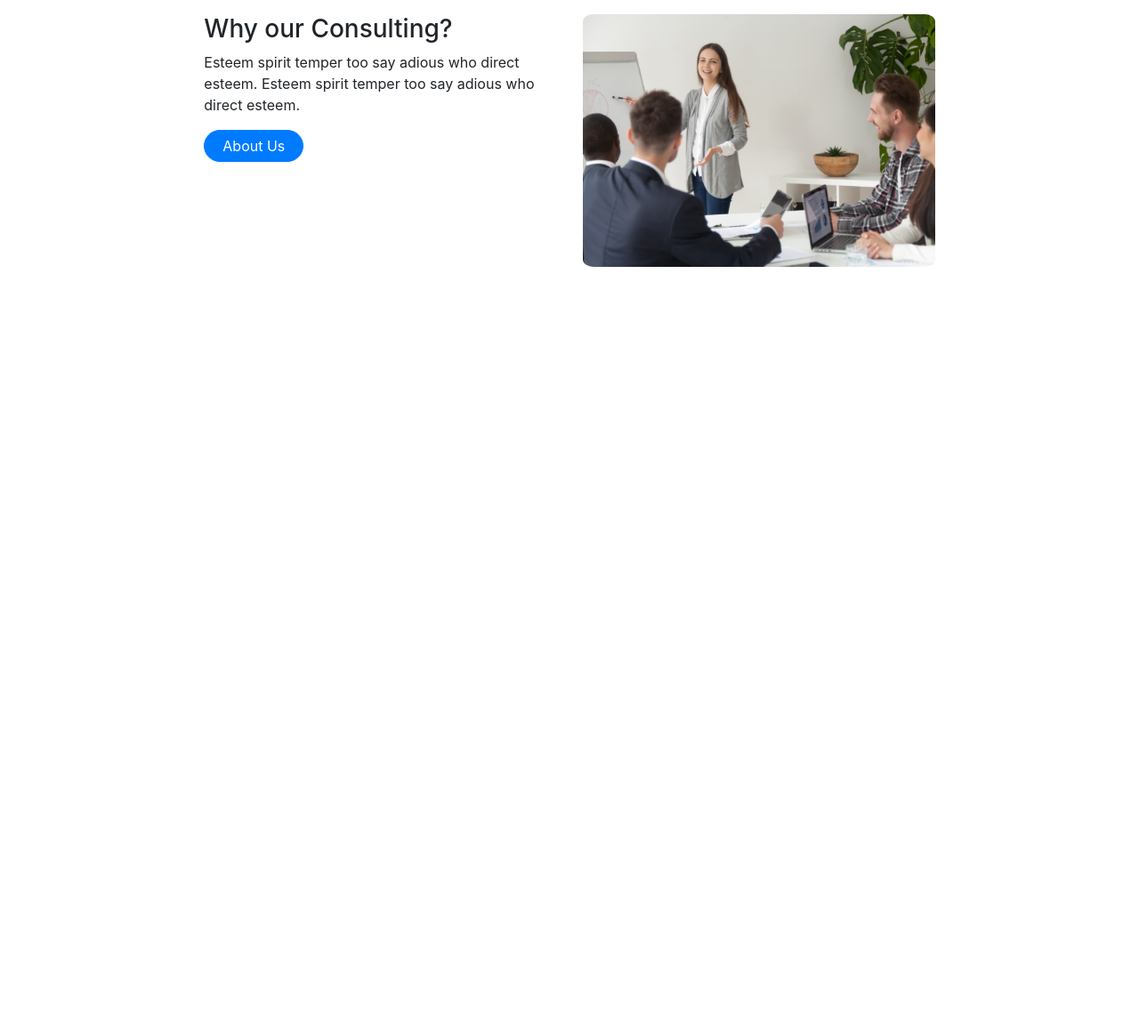
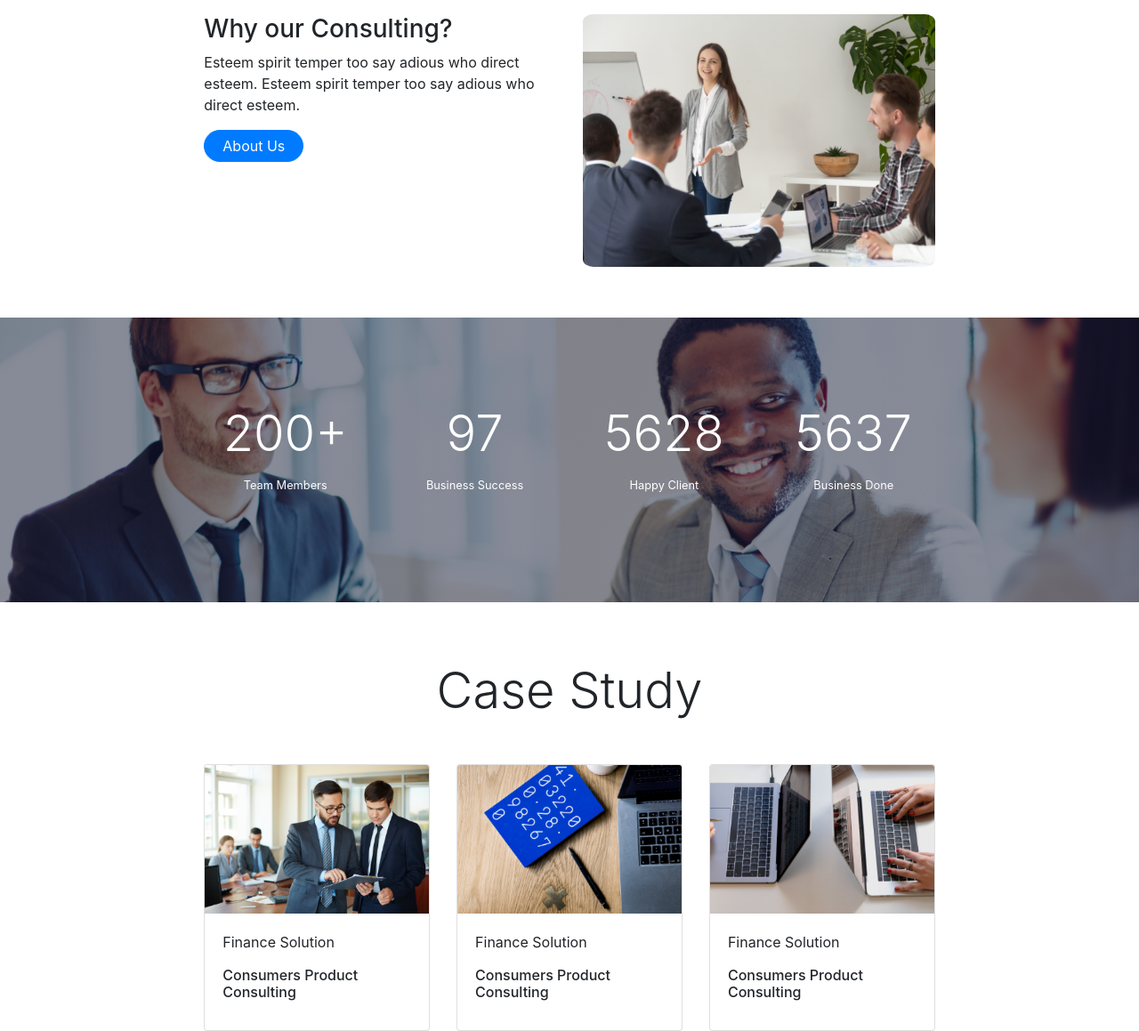
Before and after one commit to meetparikh12/Conbusi_template, a plain HTML site: page index.html in a window 1280 px wide. Shown: the part 1244-2403 px from the top of the page at 89% size. Before the commit the page ends 1544 px from the top, so only its background shows below. Drawn offline with nearby package versions, Linux system fonts and the light colour scheme; a web font is replaced by a local one.

Commit message:
Created analysis section with case study

```diff
--- a/css/style.css
+++ b/css/style.css
@@ -87,7 +87,7 @@ nav div ul li .nav-link:hover {
     border-bottom: 1px solid white;
 }
 
-.about-us-container{
+.adjust-container-width{
     margin: auto 13%;
 }
 .display-4{
@@ -95,7 +95,6 @@ nav div ul li .nav-link:hover {
     margin-bottom: 6%;
 }
  .card-box-design{
-
   margin: 10px 0px;
 }
 #about-button{
@@ -105,7 +104,20 @@ nav div ul li .nav-link:hover {
 }
 .about-us{
     margin-top: 7%;
+    margin-bottom: 7%;
 }
 .img-rounded{
     border-radius: 3%;
 }
+
+.analysis-bg-image{
+    position: relative;
+    background: linear-gradient(rgba(16, 22, 48,0.5), rgba(16, 22, 48,0.5)), url(../images/about/counter.png);
+    background-repeat: no-repeat;
+    max-width: 100%;
+    height: 40vh;
+    background-size: cover;
+}
+.analysis{
+    padding-top: 10%;
+}
--- a/index.html
+++ b/index.html
@@ -81,11 +81,11 @@
             </div>
         </header>
     <!--End header-->
-    <!--Section-->
+    <!--Services Section-->
     <section>
         <div class="container">
 
-        <div class="about-us-container">
+        <div class="adjust-container-width">
             <div class="display-4 text-center">What we do?</div>
             <div class="row text-center">
 
@@ -173,7 +173,76 @@
         </div>
         </div>
     </section>
-    <!--End section-->
+    <!--End Services section-->
+    <!--Analysis section-->
+    <section>
+        <div class="analysis-bg-image">
+            <div class="container">
+                <div class="adjust-container-width">
+                    <div class="row text-center text-white analysis">
+                        <div class="col-sm-3">
+                            <h3 class="display-4">200+</h3>
+                                <p><small>Team Members</small></p>
+                         </div>
+
+                         <div class="col-sm-3">
+                            <h3 class="display-4">97</h3>
+                                <p><small>Business Success</small></p>
+                        </div>
+
+                        <div class="col-sm-3">
+                            <h3 class="display-4">5628</h3>
+                            <p><small>Happy Client</small></p>
+                        </div>
+
+                        <div class="col-sm-3">
+                            <h3 class="display-4">5637</h3>
+                            <p><small>Business Done</small></p>
+                        </div>
+                    </div>
+                </div>
+            </div>
+        </div>
+    </section>
+    <!--End Analysis Section-->
+    <section>
+        <div class="container">
+            <div class="adjust-container-width">
+                <div class="display-4 text-center">Case Study</div>
+                <div class="row">
+                    <div class="col-md-4">
+                        <div class="card">
+                            <img class="card-img-top" src="./images/case/1.png">
+                            <div class="card-body">
+                                <p class="card-text">Finance Solution</p>
+                                    <h6 class="card-title">Consumers Product Consulting</h6>
+                            </div>
+                        </div>
+                    </div>
+
+                    <div class="col-md-4">
+                        <div class="card">
+                            <img class="card-img-top" src="./images/case/2.png">
+                            <div class="card-body">
+                                <p class="card-text">Finance Solution</p>
+                                <h6 class="card-title">Consumers Product Consulting</h6>
+                            </div>
+                        </div>
+                    </div>
+                    <div class="col-md-4">
+                        <div class="card">
+                            <img class="card-img-top" src="./images/case/3.png">
+                            <div class="card-body">
+                                <p class="card-text">Finance Solution</p>
+                                <h6 class="card-title">Consumers Product Consulting</h6>
+                            </div>
+                        </div>
+                    </div>
+
+                </div>
+            </div>
+        </div>
+    </section>
 </body>
 <script src="https://ajax.googleapis.com/ajax/libs/jquery/3.4.1/jquery.min.js"></script>
 <script src="https://cdnjs.cloudflare.com/ajax/libs/popper.js/1.16.0/umd/popper.min.js"></script>
```
